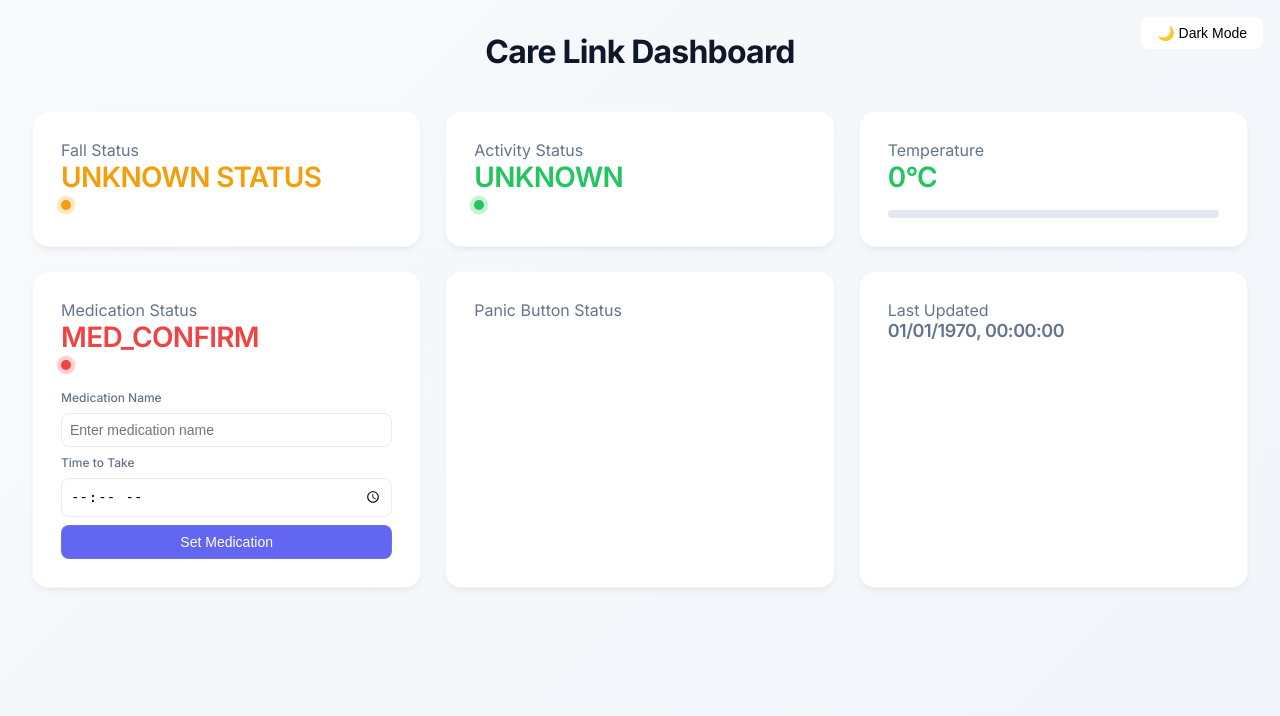
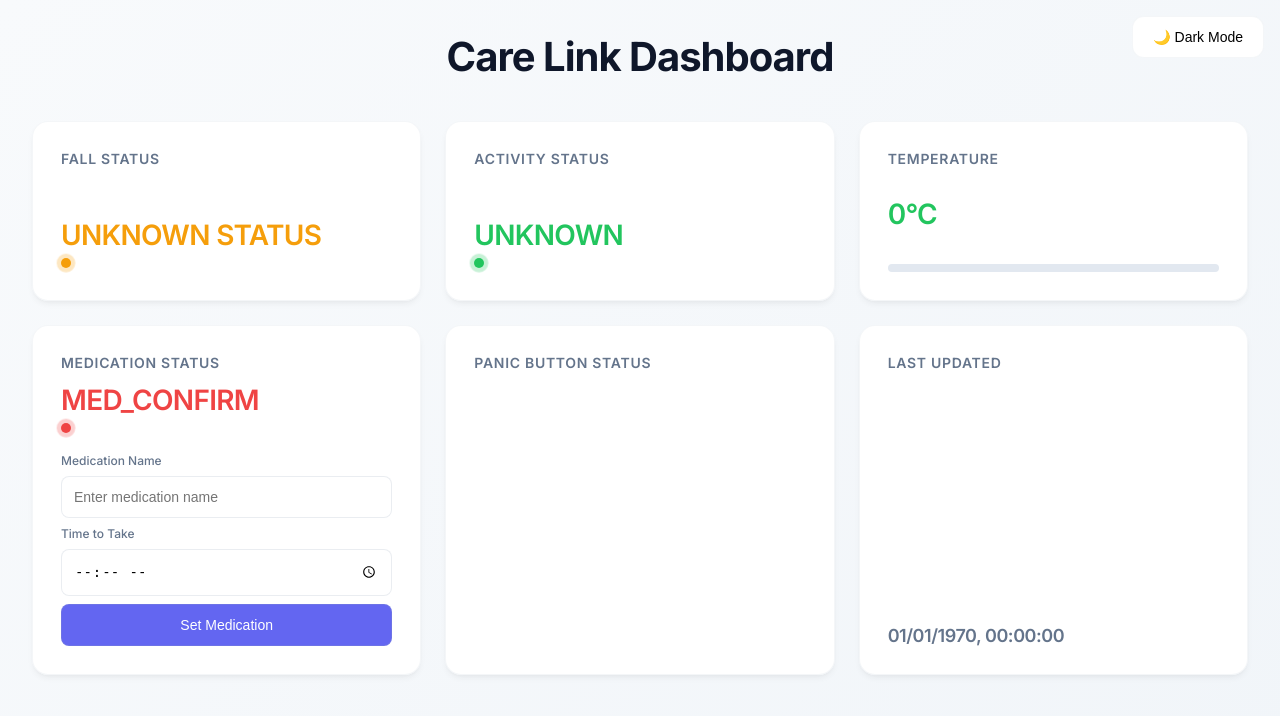
Before and after one commit to Koon-Kiat/Care-Link, a Flask app: page / in a window 1280 px wide. Shown: the top 716 px of the page. Run offline with Flask 3, Linux system fonts and the light colour scheme.

Commit message:
Update the UI

```diff
--- a/server/static/styles/main.css
+++ b/server/static/styles/main.css
@@ -1,3 +1,5 @@
+@import url("https://fonts.googleapis.com/css2?family=Inter:wght@400;500;600;700&display=swap");
+
 :root {
   --color-success: #22c55e;
   --color-warning: #f59e0b;
@@ -70,8 +72,10 @@
   color: var(--heading-color);
   margin-bottom: 2.5rem;
   font-weight: 700;
-  font-size: 2rem;
+  font-size: 2.5rem;
   letter-spacing: -0.025em;
+  opacity: 0;
+  animation: fadeIn 0.6s ease-out forwards;
 }
 
 .sensor-grid {
@@ -91,6 +95,10 @@
     0 2px 4px -1px rgba(0, 0, 0, 0.03);
   backdrop-filter: blur(8px);
   transition: transform 0.2s ease, box-shadow 0.2s ease;
+  min-height: 180px;
+  display: flex;
+  flex-direction: column;
+  justify-content: space-between;
 }
 
 .card:hover {
@@ -101,6 +109,11 @@
 
 .title {
   color: var(--title-color);
+  font-size: 0.875rem;
+  font-weight: 600;
+  text-transform: uppercase;
+  letter-spacing: 0.05em;
+  margin-bottom: 0.75rem;
 }
 
 .value {
@@ -110,6 +123,7 @@
   display: flex;
   align-items: center;
   gap: 0.5rem;
+  transition: color 0.3s ease;
 }
 
 .safe {
@@ -128,6 +142,7 @@
   border-radius: 50%;
   display: inline-block;
   position: relative;
+  transition: background-color 0.3s ease;
 }
 
 .status-indicator::after {
@@ -151,6 +166,26 @@
   50% {
     transform: scale(1.5);
     opacity: 0;
+  }
+}
+
+@keyframes fadeIn {
+  from {
+    opacity: 0;
+  }
+  to {
+    opacity: 1;
+  }
+}
+
+@keyframes slideUp {
+  from {
+    opacity: 0;
+    transform: translateY(20px);
+  }
+  to {
+    opacity: 1;
+    transform: translateY(0);
   }
 }
 
@@ -220,20 +255,21 @@
 }
 
 .input-field {
-  padding: 0.5rem;
+  padding: 0.75rem;
   border: 1px solid var(--input-border);
   border-radius: 0.5rem;
   background: var(--input-bg);
   color: var(--text);
   font-size: 0.875rem;
   width: 100%;
-  transition: border-color 0.2s ease;
+  transition: all 0.2s ease;
 }
 
 .input-field:focus {
   outline: none;
   border-color: var(--color-primary);
-  box-shadow: 0 0 0 2px rgba(99, 102, 241, 0.1);
+  box-shadow: 0 0 0 3px rgba(99, 102, 241, 0.1);
+  transform: translateY(-1px);
 }
 
 .input-label {
@@ -246,18 +282,22 @@
   position: fixed;
   top: 1rem;
   right: 1rem;
-  padding: 0.5rem 1rem;
-  border-radius: 0.5rem;
+  padding: 0.75rem 1.25rem;
+  border-radius: 0.75rem;
   background: var(--card-bg);
   border: 1px solid var(--card-border);
   color: var(--text);
   cursor: pointer;
   font-size: 0.875rem;
-  transition: all 0.2s ease;
+  font-weight: 500;
+  transition: all 0.3s ease;
+  backdrop-filter: blur(8px);
+  animation: fadeIn 0.6s ease-out forwards;
 }
 
 .theme-toggle:hover {
-  background: var(--gradient-end);
+  transform: translateY(-2px);
+  box-shadow: 0 10px 15px -3px rgba(0, 0, 0, 0.1);
 }
 
 .toast-container {
@@ -265,37 +305,92 @@
   top: 20px;
   right: 20px;
   z-index: 1000;
+  display: flex;
+  flex-direction: column;
+  gap: 0.75rem;
+  max-width: 400px;
+  pointer-events: none;
 }
 
 .toast {
   background-color: var(--card-bg);
   color: var(--text);
-        padding: 1rem;
-        margin-bottom: 0.5rem;
-        border-radius: 0.5rem;
-        box-shadow: 0 2px 8px rgba(0, 0, 0, 0.15);
+  padding: 1rem 1.5rem;
+  border-radius: 0.75rem;
+  box-shadow: 0 4px 12px rgba(0, 0, 0, 0.1);
   animation: slideIn 0.3s ease-out forwards;
   border: 1px solid var(--card-border);
+  backdrop-filter: blur(8px);
+  pointer-events: auto;
+  display: flex;
+  align-items: center;
+  justify-content: space-between;
+  font-weight: 500;
+  width: 100%;
+  opacity: 0;
+  transform: translateX(100%);
 }
 
 @keyframes slideIn {
   from {
+    opacity: 0;
     transform: translateX(100%);
-          opacity: 0;
   }
   to {
+    opacity: 1;
     transform: translateX(0);
-          opacity: 1;
   }
 }
 
 @keyframes slideOut {
   from {
+    opacity: 1;
     transform: translateX(0);
-          opacity: 1;
   }
   to {
+    opacity: 0;
     transform: translateX(100%);
-          opacity: 0;
   }
 }
+
+.card:nth-child(1) {
+  animation-delay: 0.1s;
+}
+.card:nth-child(2) {
+  animation-delay: 0.2s;
+}
+.card:nth-child(3) {
+  animation-delay: 0.3s;
+}
+.card:nth-child(4) {
+  animation-delay: 0.4s;
+}
+.card:nth-child(5) {
+  animation-delay: 0.5s;
+}
+.card:nth-child(6) {
+  animation-delay: 0.6s;
+}
+
+@media (max-width: 640px) {
+  body {
+    padding: 1rem;
+  }
+
+  .sensor-grid {
+    grid-template-columns: 1fr;
+  }
+
+  .toast {
+    width: calc(100vw - 40px);
+    margin: 0 10px;
+  }
+
+  .value {
+    font-size: 1.5rem;
+  }
+
+  h1 {
+    font-size: 2rem;
+  }
+}
```
Lines whose indentation alone changed are shown as unchanged.
